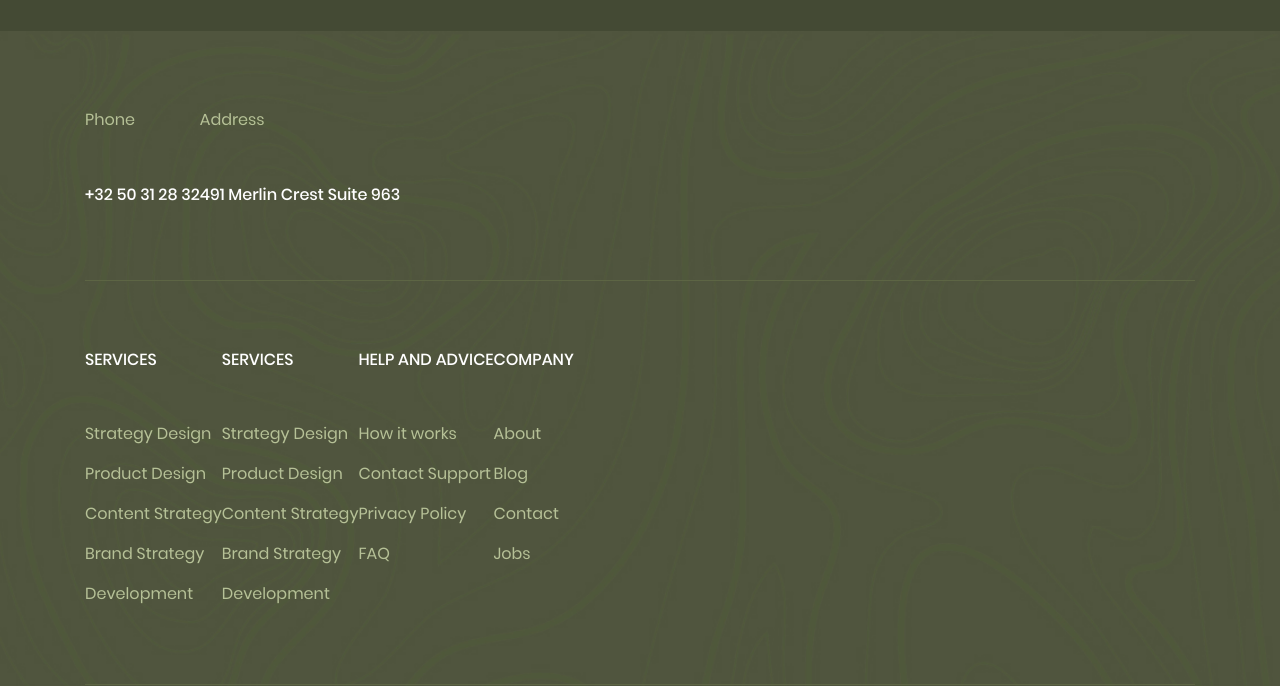
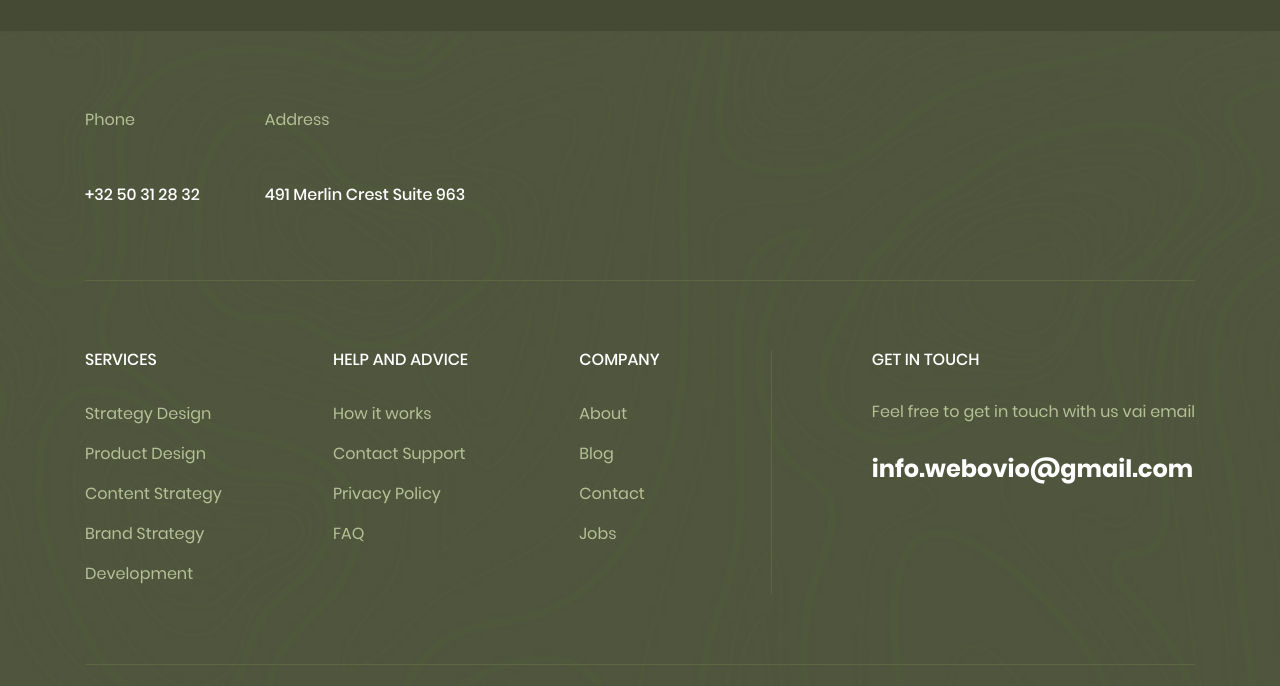
Before and after one commit to akamaliev/html_css, a plain HTML site: page webovio.html in a window 1280 px wide. Shown: the part 2110-2796 px from the top of the page. Drawn offline with Linux system fonts and the light colour scheme.

Commit message:
footer css continue
footer css continue

```diff
--- a/css/webovio.css
+++ b/css/webovio.css
@@ -257,17 +257,21 @@ img {
 }
 .footer__top {
   display: flex;
-  margin-bottom: 65px;
+  padding-bottom: 65px;
+  border-bottom: 1px solid #5D6544;
 }
 .list {
 
+}
+.footer__item:not(:last-child) {
+  margin-right: 65px;
 }
 
 .list__title {
   font-size: 16px;
   color: #fff;
   font-weight: 500;
-  margin: 0 0 45px;
+  margin: 0 0 25px;
   text-transform: uppercase;
 }
 .list__items {
@@ -281,6 +285,7 @@ img {
   line-height: 40px;
   font-weight: 400;
 }
+
 .list__tel {
 }
 .list__address {
@@ -313,12 +318,13 @@ img {
 
 .footer__body {
   display: flex;
+  justify-content: space-between;
   padding: 70px 0;
-  border-top: 1px solid #5D6544;
   border-bottom: 1px solid #5D6544;
-  margin-bottom: 27px;
 }
 .footer__email-social {
+  padding-left: 100px;
+  border-left: 1px solid #5D6544;
 }
 .email {
 }
@@ -328,8 +334,37 @@ img {
   display: flex;
   justify-content: space-between;
   align-items: center;
+  padding-top: 27px;
+  color: #B6C197;
 }
 .footer__logo {
 }
 .copyright {
 }
+
+.getintouch__title {
+  font-size: 16px;
+  color: #fff;
+  font-weight: 500;
+  margin: 0 0 30px;
+  text-transform: uppercase;
+}
+
+.getintouch__text {
+  color: #B6C197;
+  font-size: 16px;
+  line-height: 26px;
+  font-weight: 400;
+  margin-bottom: 30px;
+}
+
+.email-link {
+  font-size: 24px;
+  font-weight: 700;
+  color: #fff;
+  text-decoration: none;
+}
+
+.email-link:hover {
+  text-decoration: underline;
+}
--- a/webovio.html
+++ b/webovio.html
@@ -107,7 +107,7 @@
   <footer class="footer">
     <div class="container">
       <div class="footer__top">
-        <div class="list list_type_nb">
+        <div class="list footer__item list_type_nb">
           <h3 class="list__title">Phone</h3>
           <ul class="list__items">
             <li class="list__item">
@@ -115,7 +115,7 @@
             </li>
           </ul>
         </div>
-        <div class="list list_type_nb">
+        <div class="list footer__item list_type_nb">
           <h3 class="list__title">Address</h3>
           <ul class="list__items">
             <li class="list__item">
@@ -126,7 +126,7 @@
       </div>
       <a href="#" class="list__link"></a>
       <div class="footer__body">
-        <div class="list">
+        <div class="list footer__item">
           <h3 class="list__title">Services</h3>
           <ul class="list__items">
             <li class="list__item"><a href="#" class="list__link">Strategy Design</a></li>
@@ -136,17 +136,7 @@
             <li class="list__item"><a href="#" class="list__link">Development</a></li>
           </ul>
         </div>
-        <div class="list">
-          <h3 class="list__title">Services</h3>
-          <ul class="list__items">
-            <li class="list__item"><a href="#" class="list__link">Strategy Design</a></li>
-            <li class="list__item"><a href="#" class="list__link">Product Design</a></li>
-            <li class="list__item"><a href="#" class="list__link">Content Strategy</a></li>
-            <li class="list__item"><a href="#" class="list__link">Brand Strategy</a></li>
-            <li class="list__item"><a href="#" class="list__link">Development</a></li>
-          </ul>
-        </div>
-        <div class="list">
+        <div class="list footer__item">
           <h3 class="list__title">Help And Advice</h3>
           <ul class="list__items">
             <li class="list__item"><a href="#" class="list__link">How it works</a></li>
@@ -155,7 +145,7 @@
             <li class="list__item"><a href="#" class="list__link">FAQ</a></li>
           </ul>
         </div>
-        <div class="list">
+        <div class="list footer__item">
           <h3 class="list__title">Company</h3>
           <ul class="list__items">
             <li class="list__item"><a href="#" class="list__link">About</a></li>
@@ -164,9 +154,11 @@
             <li class="list__item"><a href="#" class="list__link">Jobs</a></li>
           </ul>
         </div>
-        <div class="footer__email-social">
-          <div class="email">
-
+        <div class="footer__item footer__email-social">
+          <div class="getintouch footer__getintouch">
+            <h3 class="getintouch__title">Get in Touch</h3>
+            <p class="getintouch__text">Feel free to get in touch with us vai email</p>
+            <a href="mailto:info.webovio@gmail.com" class="email-link">info.webovio@gmail.com</a>
           </div>
           <div class="social"></div>
         </div>
```
